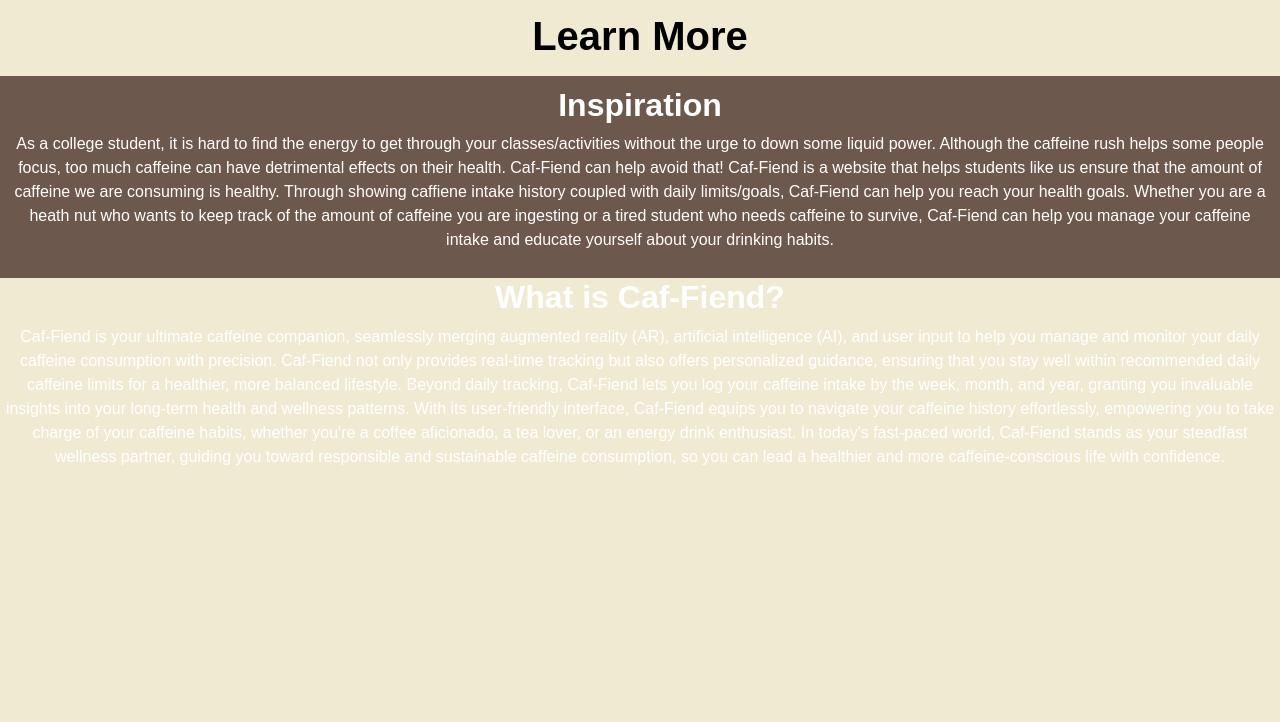
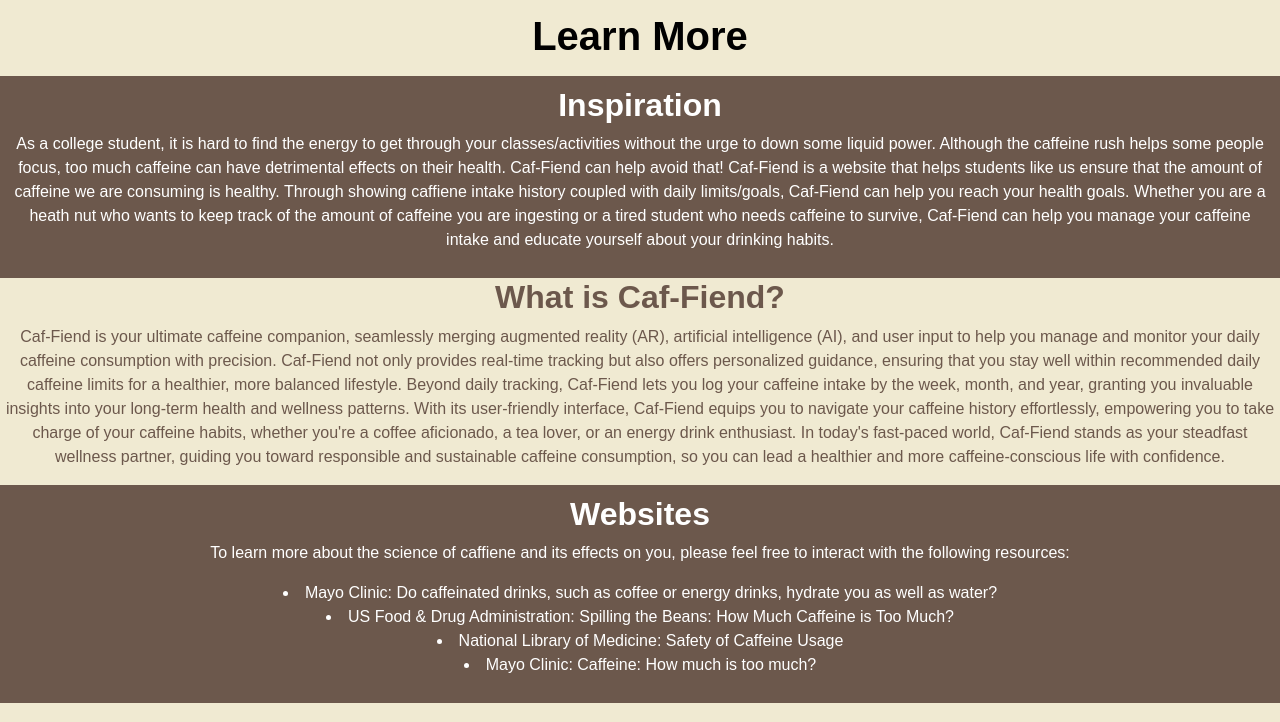
Before and after one commit to gordondhuang/Caf-Fiend, a plain HTML site: page docs/learn.html in a window 1280 px wide. Shown: the part 78-800 px from the top of the page. Drawn offline with nearby package versions, Linux system fonts and the light colour scheme; files that its build step writes are made by us from their sources.

Commit message:
websites !

```diff
--- a/docs/learn.html
+++ b/docs/learn.html
@@ -32,8 +32,8 @@
             </p>
         </nav>
         <nav>
-            <h2><strong>What is Caf-Fiend?</strong></h2>
-            <p>
+            <h2 style="color:#6C584C;"><strong>What is Caf-Fiend?</strong></h2>
+            <p style="color:#6C584C;">
                 Caf-Fiend is your ultimate caffeine companion, seamlessly merging augmented reality (AR), artificial intelligence (AI), and user input to help you manage and monitor your daily caffeine
                 consumption with precision. Caf-Fiend not only provides real-time tracking but also offers personalized guidance, ensuring that you stay well within recommended daily caffeine limits for
                 a healthier, more balanced lifestyle. Beyond daily tracking, Caf-Fiend lets you log your caffeine intake by the week, month, and year, granting you invaluable insights into your long-term
@@ -42,6 +42,33 @@
                 and sustainable caffeine consumption, so you can lead a healthier and more caffeine-conscious life with confidence.
             </p>
         </nav>
+        <nav class="aboutboxes">
+            <h2><strong>Websites</strong></h2>
+            <p>
+                To learn more about the science of caffiene and its effects on you, please feel free to interact with the following resources:
+                <li>
+                    <a target="_blank" style="color:white;" href="https://www.mayoclinic.org/healthy-lifestyle/nutrition-and-healthy-eating/expert-answers/caffeinated-drinks/faq-20057965">
+                        Mayo Clinic: Do caffeinated drinks, such as coffee or energy drinks, hydrate you as well as water?
+                    </a>
+                </li>
+                <li>
+                    <a target="_blank" style="color:white;" href="https://www.fda.gov/consumers/consumer-updates/spilling-beans-how-much-caffeine-too-much#:~:text=For%20healthy%20adults%2C%20the%20FDA,it%20(break%20it%20down).">
+                        US Food & Drug Administration: Spilling the Beans: How Much Caffeine is Too Much?
+                    </a>
+                </li>
+                <li>
+                    <a target="_blank" style="color:white;" href="https://www.ncbi.nlm.nih.gov/books/NBK223789/#:~:text=Doses%20of%201%2C000%20mg%20">
+                        National Library of Medicine: Safety of Caffeine Usage
+                    </a>
+                </li>
+                <li>
+                    <a target="_blank" style="color:white;" href="https://www.mayoclinic.org/healthy-lifestyle/nutrition-and-healthy-eating/in-depth/caffeine/art-20045678#:~:text=Up%20to%20400%20milligrams%20">
+                        Mayo Clinic: Caffeine: How much is too much?
+
+                    </a>
+                </li>
+            </p>
+        </nav>
     </main>
 </body>
 </html>
```
